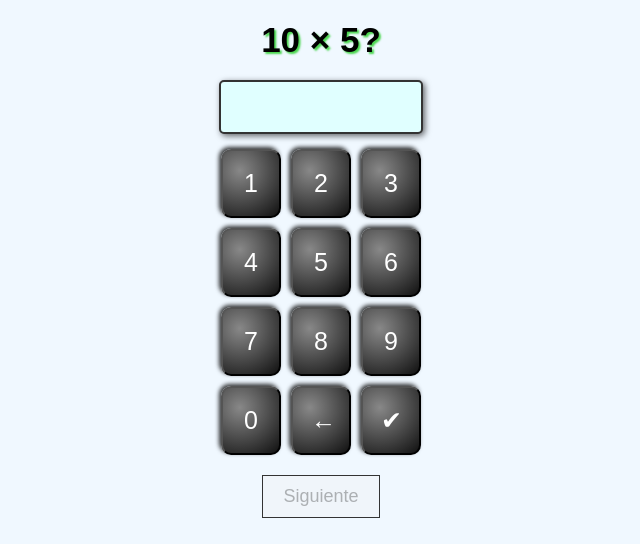
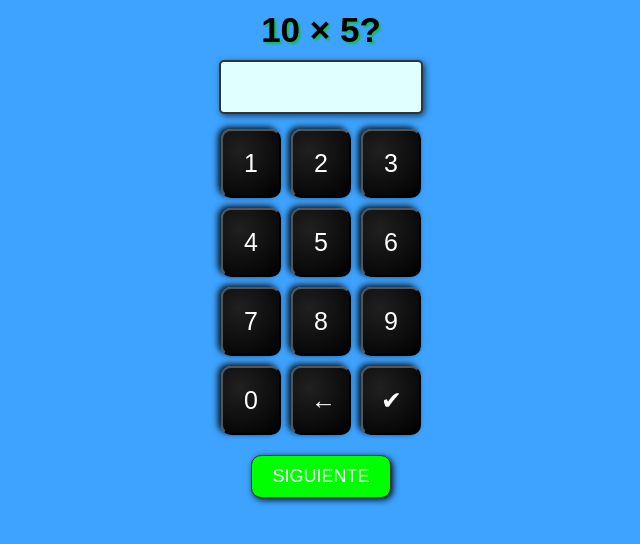
Before and after one commit to dj435/matemania, a plain HTML site: page index.html in a window 1280 px wide. Both pictures are taken after a click on the button "Empezar". Shown: the whole page, without its empty margins (319-959 px from the left). Drawn offline with Linux system fonts and the light colour scheme.

Commit message:
Update index.html

```diff
--- a/index.html
+++ b/index.html
@@ -5,17 +5,23 @@
   <meta charset="UTF-8">
   <title>Juego de Matemáticas con Botones</title>
     <style>
+
+      ::-webkit-scrollbar {
+    display: none;
+}
     body {
       font-family: Arial, sans-serif;
       text-align: center;
       padding-top: 30px;
       margin: 5px;
       padding: 0;
-      background-color: #f0f8ff;
+      background-color: rgba(40,154,255,0.9);
     }
+
+
     .pregunta {
       font-size: 35px;
-      margin: 20px;
+      margin: 10px;
       font-weight: bold;
       text-shadow: 2px 2px 2px rgba(0,200,0,0.7);
     }
@@ -50,6 +56,8 @@
       #siguiente {
       margin-bottom: 0px;
       border: 1px solid #333;
+      color: black;
+      background-color: white;
 }
     .botones {
       display: grid;
@@ -62,15 +70,14 @@
       padding: 18px;
       color: white;
       font-size: 25px;
-      border-radius: 5px;
       cursor: pointer;
       border-radius: 10px;
-      background: radial-gradient(circle at 30% 30%, #888, #111);
-      box-shadow:  -2px -2px 4px rgba(0,0,0,0.8);
+      background: radial-gradient(circle at 30% 30%, rgba(32,32,32), black);
+      box-shadow:  -3px -2px 6px rgba(0,0,0,0.9);
     }
     .botones button:active {
   transform: scale(0.99);
-  background: radial-gradient(circle at 30% 30%, #777, #000);
+  background: radial-gradient(circle at 30% 30%, #555, #000);
   box-shadow: inset 2px 2px 6px rgba(0,0,0,0.6);
 }
     .acciones {
@@ -81,6 +88,8 @@
       font-size: 18px;
       margin: 10px;
       cursor: pointer;
+        border-radius: 10px;
+        box-shadow:  2px 2px 6px rgba(0,0,0,0.9);
     }
     .resultado {
       font-size: 30px;
@@ -103,7 +112,7 @@
   </div>
 
   <div class="acciones">
-    <button id="siguiente" onclick="nuevaPregunta()" disabled>Siguiente</button>
+    <button id="siguiente" onclick="nuevaPregunta()" disabled>SIGUIENTE</button>
   </div>
 
   <div class="resultado" id="resultado"></div>
@@ -158,6 +167,8 @@ function nuevaPregunta() {
 
     // Desactivar el botón "Siguiente" hasta que se verifique la respuesta
     document.getElementById("siguiente").disabled = true;
+    siguiente.style.background = "lime";
+  siguiente.style.color = "white";
 
     const operaciones = ["+", "-", "×", "÷"];
     operacion = operaciones[Math.floor(Math.random() * operaciones.length)];
@@ -256,7 +267,7 @@ function verificar() {
 
   if (respuestaUsuario === resultadoCorrecto) {
     resultado.innerText = `${resultadoCorrecto} ¡CORRECTO!`;
-    resultado.style.color = "green";
+    resultado.style.color = "white";
     resultado.style.fontWeight = "bold";
 
     reproducirSecuencia([
```
Lines whose indentation alone changed are shown as unchanged.
